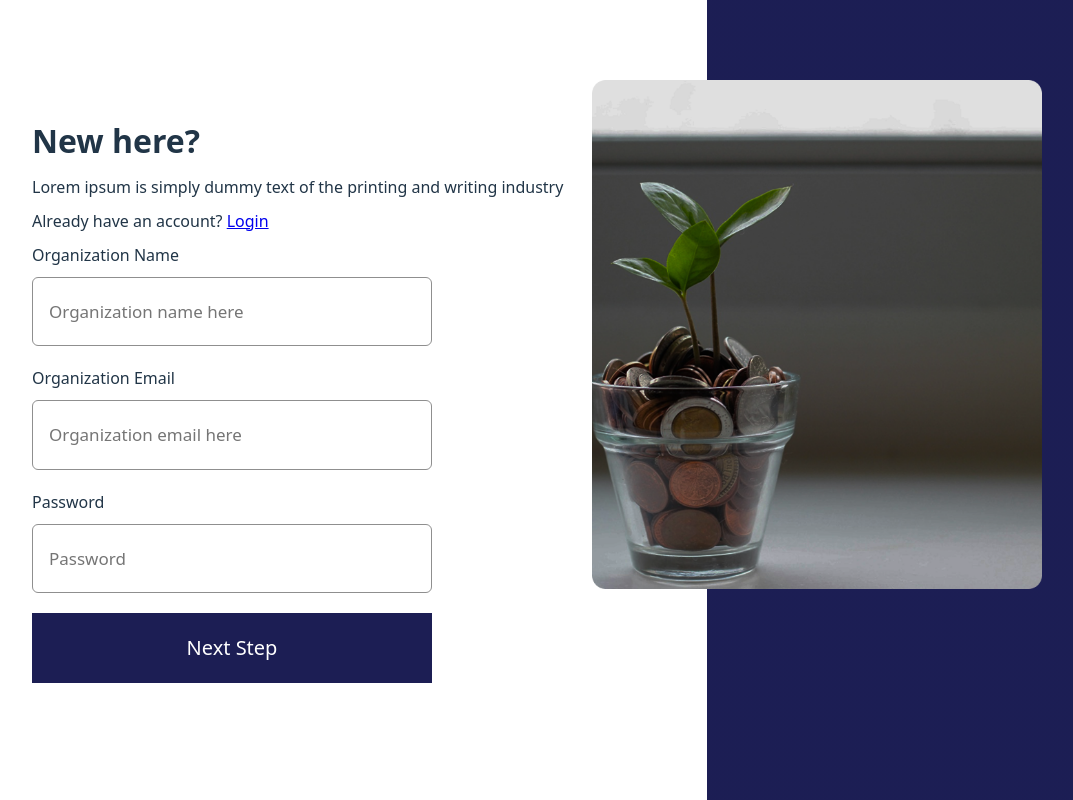
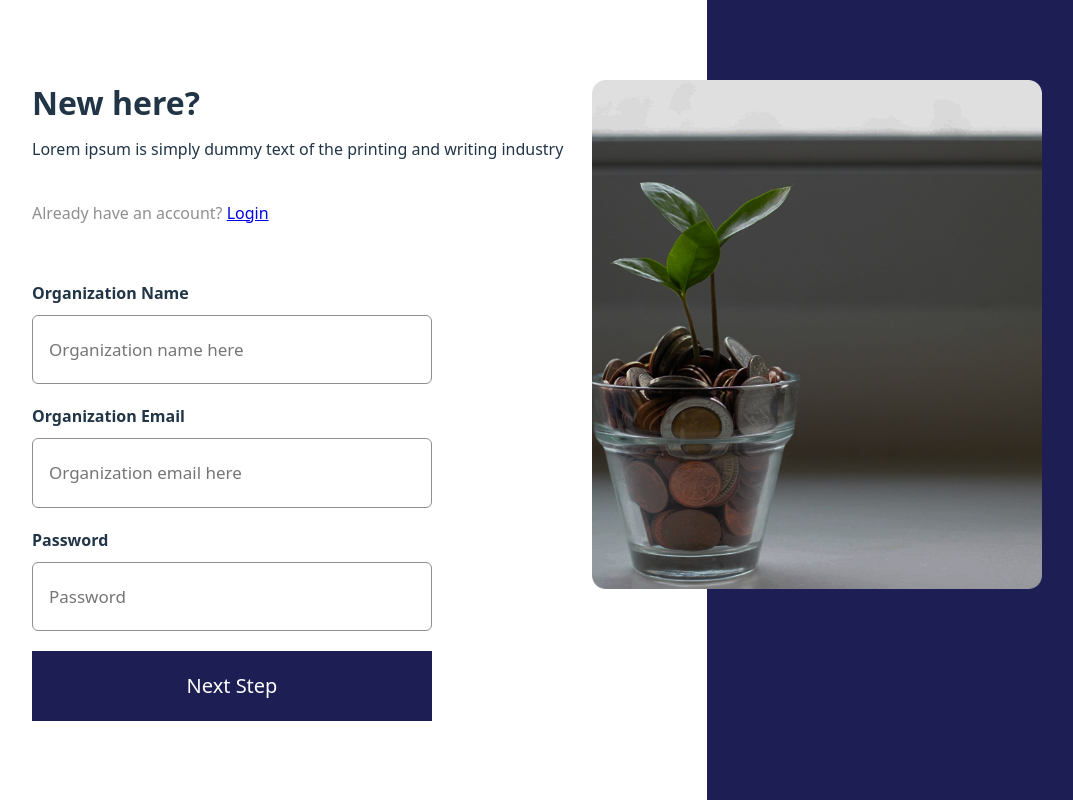
Before and after one commit to Akintayo74/Donation-Ermine, a React (Vite) app in the folder donation-app/: page /auth/signup in a window 1280 px wide. Shown: the whole page, without its empty margins (138-1211 px from the left). Built offline with nearby package versions, Linux system fonts and the light colour scheme.

Commit message:
Added BoldLabel and Paragraph components

```diff
--- /dev/null
+++ b/donation-app/src/components/BoldLabel.jsx
@@ -0,0 +1,12 @@
+import styled from "styled-components";
+
+const Label = styled.label `
+    font-weight: var(--font-weight-semiBold);
+`
+
+function BoldLabel ({ children }) {
+
+    return <Label>{ children }</Label>
+}
+
+export default BoldLabel;
--- a/donation-app/src/components/FormStep1.jsx
+++ b/donation-app/src/components/FormStep1.jsx
@@ -3,6 +3,9 @@ import Button from "./Button";
 import PageWrapper from "./PageWrapper";
 import Form from "./Form";
 import { Link } from 'react-router-dom';
+import BoldLabel from "./BoldLabel";
+import styled from "styled-components";
+import Paragraph from "./Paragraph";
 
 function FormStep1({ formData, onNext, onChange }) {
 
@@ -13,8 +16,8 @@ function FormStep1({ formData, onNext, onChange }) {
                 <Form onSubmit={() => onNext()}>
                     <h1>New here?</h1>
                     <p>Lorem ipsum is simply dummy text of the printing and writing industry</p>
-                    <p>Already have an account? <Link to='/auth/login'>Login</Link></p>
-                    <label htmlFor="orgName">Organization Name</label>
+                    <Paragraph>Already have an account? <Link to='/auth/login'>Login</Link></Paragraph>
+                    <BoldLabel htmlFor="orgName">Organization Name</BoldLabel>
                     <Input
                         name = "orgName"
                         placeholder = 'Organization name here'
@@ -23,7 +26,7 @@ function FormStep1({ formData, onNext, onChange }) {
                         onChange = {(e) => onChange('orgName', e.target.value)}
                     />
 
-                    <label htmlFor="orgEmail">Organization Email</label>
+                    <BoldLabel htmlFor="orgEmail">Organization Email</BoldLabel>
                     <Input
                         name="orgEmail"
                         placeholder="Organization email here"
@@ -32,7 +35,7 @@ function FormStep1({ formData, onNext, onChange }) {
                         onChange = {(e) => onChange('orgEmail', e.target.value)}
                     />
 
-                    <label htmlFor="password">Password</label>
+                    <BoldLabel htmlFor="password">Password</BoldLabel>
                     <Input
                         name="password"
                         placeholder="Password"
@@ -50,4 +53,5 @@ function FormStep1({ formData, onNext, onChange }) {
 }
 
 
+
 export default FormStep1;
--- a/donation-app/src/components/FormStep2.jsx
+++ b/donation-app/src/components/FormStep2.jsx
@@ -3,6 +3,8 @@ import Button from "./Button";
 import PageWrapper from "./PageWrapper";
 import styled from "styled-components";
 import Form from "./Form";
+import BoldLabel from "./BoldLabel";
+import Paragraph from "./Paragraph";
 
 function FormStep2({ formData, onNext, onChange }) {
 
@@ -11,9 +13,9 @@ function FormStep2({ formData, onNext, onChange }) {
             <PageWrapper>
                 <Form onSubmit={() => onNext()}>
                     <h2>Almost There!</h2>
-                    <p>Lorem ipsum is simply dummy text of the printing and writing industry</p>
+                    <Paragraph>Lorem ipsum is simply dummy text of the printing and writing industry</Paragraph>
 
-                    <Label htmlFor="id">CAC or Local Government registration ID</Label>
+                    <BoldLabel htmlFor="id">CAC or Local Government registration ID</BoldLabel>
                     <Input
                         name = "id"
                         placeholder = 'Organization ID here'
@@ -22,7 +24,7 @@ function FormStep2({ formData, onNext, onChange }) {
                         onChange = {(event) => onChange('id', event.target.value)}
                     />
 
-                    <Label>Organization Mobile Number</Label>
+                    <BoldLabel>Organization Mobile Number</BoldLabel>
                     <Input
                         name = "orgNumber"
                         placeholder = "Organization Mobile Number here"
@@ -38,8 +40,6 @@ function FormStep2({ formData, onNext, onChange }) {
     )
 }
 
-const Label = styled.label `
-    font-weight: var(--font-weight-semiBold);
-`
+
 
 export default FormStep2;
--- a/donation-app/src/components/FormStep3.jsx
+++ b/donation-app/src/components/FormStep3.jsx
@@ -2,6 +2,7 @@ import Input from "./Input";
 import Button from "./Button";
 import Form from "./Form";
 import PageWrapper from "./PageWrapper";
+import BoldLabel from "./BoldLabel";
 
 function FormStep3({ formData, onNext, onChange }) {
 
--- a/donation-app/src/components/PageWrapper.jsx
+++ b/donation-app/src/components/PageWrapper.jsx
@@ -11,7 +11,7 @@ const Wrapper = styled.div `
     padding-block: 1rem;
 
 
-    @media (max-width: 550px) {
+    @media (max-width: 700px) {
         padding-inline: 1rem;
     }
 
--- /dev/null
+++ b/donation-app/src/components/Paragraph.jsx
@@ -0,0 +1,12 @@
+import styled from "styled-components";
+
+const Wrapper = styled.p `
+    margin: ${30 / 16}rem 0 ${46 / 16}rem 0;
+    color: hsla(0, 0%, 56%, 1);
+`;
+
+function Paragraph( { children }) {
+    return <Wrapper>{ children }</Wrapper>
+}
+
+export default Paragraph;
```
